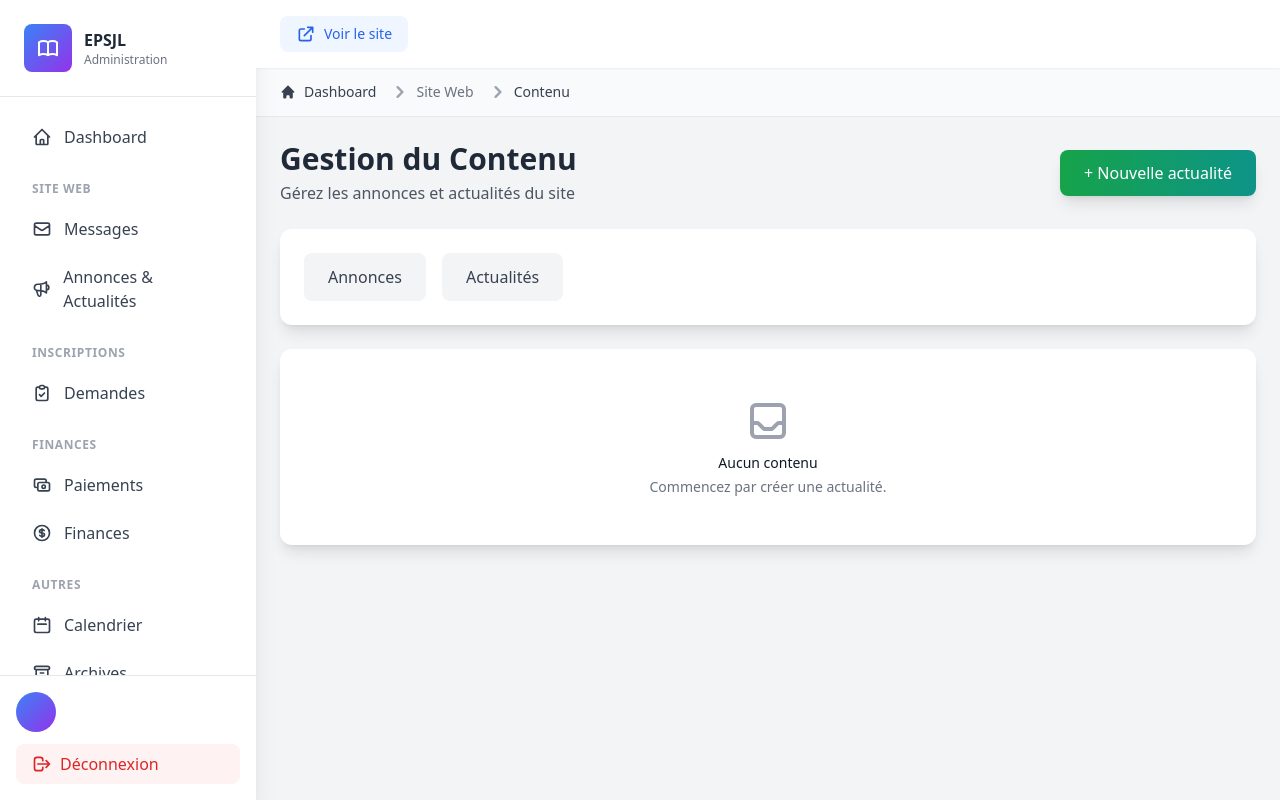
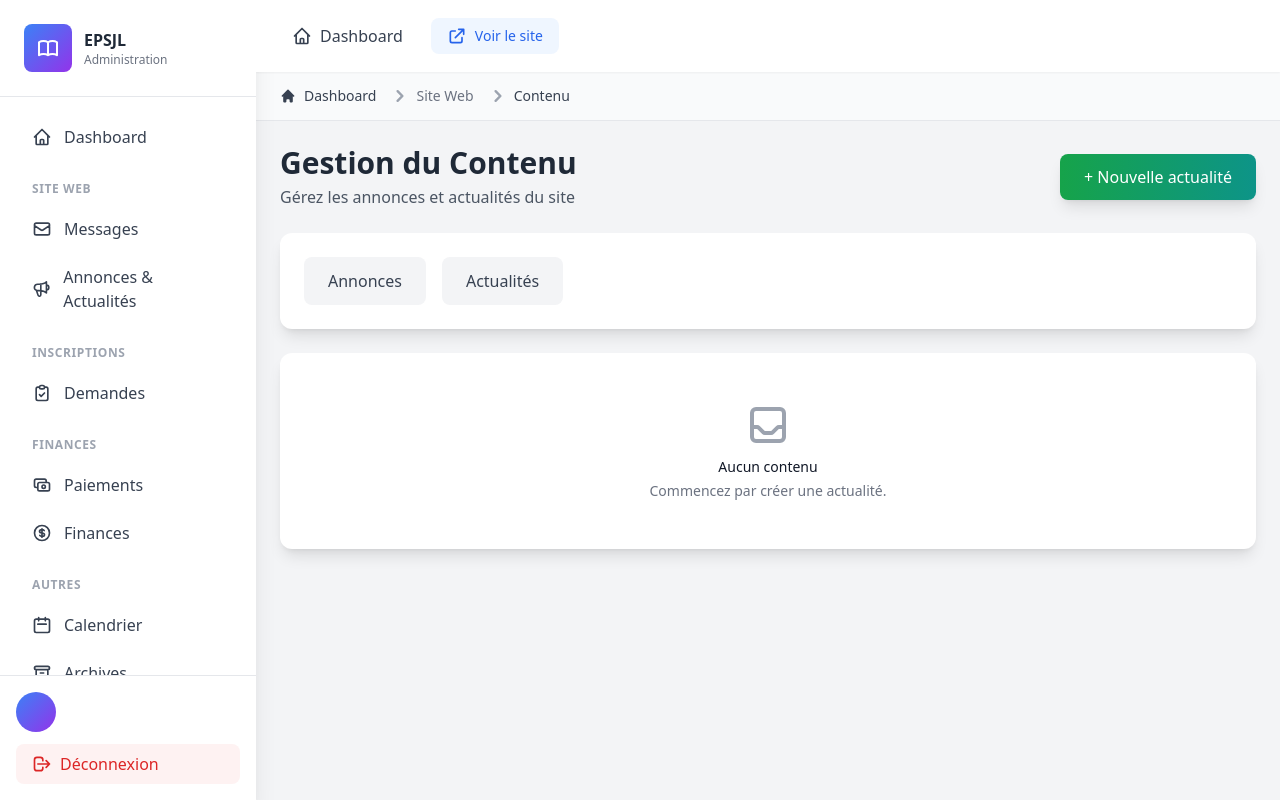
Before and after one commit to antifugazis/EPSJL, a Python web app: template templates/admin/contenu.html in a window 1280 px wide. Run offline with Jinja, Linux system fonts and the light colour scheme; the template is opened without the code that fills it, so the values that code supplies are empty; some libraries are stand-ins or nearby versions.

Commit message:
feat: add dashboard link to admin navigation header

```diff
--- a/templates/admin/base_admin.html
+++ b/templates/admin/base_admin.html
@@ -166,6 +166,12 @@
                     </button>
 
                     <div class="flex items-center gap-4">
+                        <a href="{{ url_for('admin.dashboard') }}" class="flex items-center gap-2 px-3 py-2 text-gray-700 hover:text-purple-600 hover:bg-purple-50 rounded-lg transition-colors">
+                            <svg class="w-5 h-5" fill="none" stroke="currentColor" viewBox="0 0 24 24">
+                                <path stroke-linecap="round" stroke-linejoin="round" stroke-width="2" d="M3 12l2-2m0 0l7-7 7 7M5 10v10a1 1 0 001 1h3m10-11l2 2m-2-2v10a1 1 0 01-1 1h-3m-6 0a1 1 0 001-1v-4a1 1 0 011-1h2a1 1 0 011 1v4a1 1 0 001 1m-6 0h6"></path>
+                            </svg>
+                            <span class="font-medium">Dashboard</span>
+                        </a>
                         <a href="{{ url_for('accueil') }}" target="_blank" class="flex items-center gap-2 px-4 py-2 bg-blue-50 text-blue-600 rounded-lg hover:bg-blue-100 transition-colors">
                             <svg class="w-5 h-5" fill="none" stroke="currentColor" viewBox="0 0 24 24">
                                 <path stroke-linecap="round" stroke-linejoin="round" stroke-width="2" d="M10 6H6a2 2 0 00-2 2v10a2 2 0 002 2h10a2 2 0 002-2v-4M14 4h6m0 0v6m0-6L10 14"></path>
```
